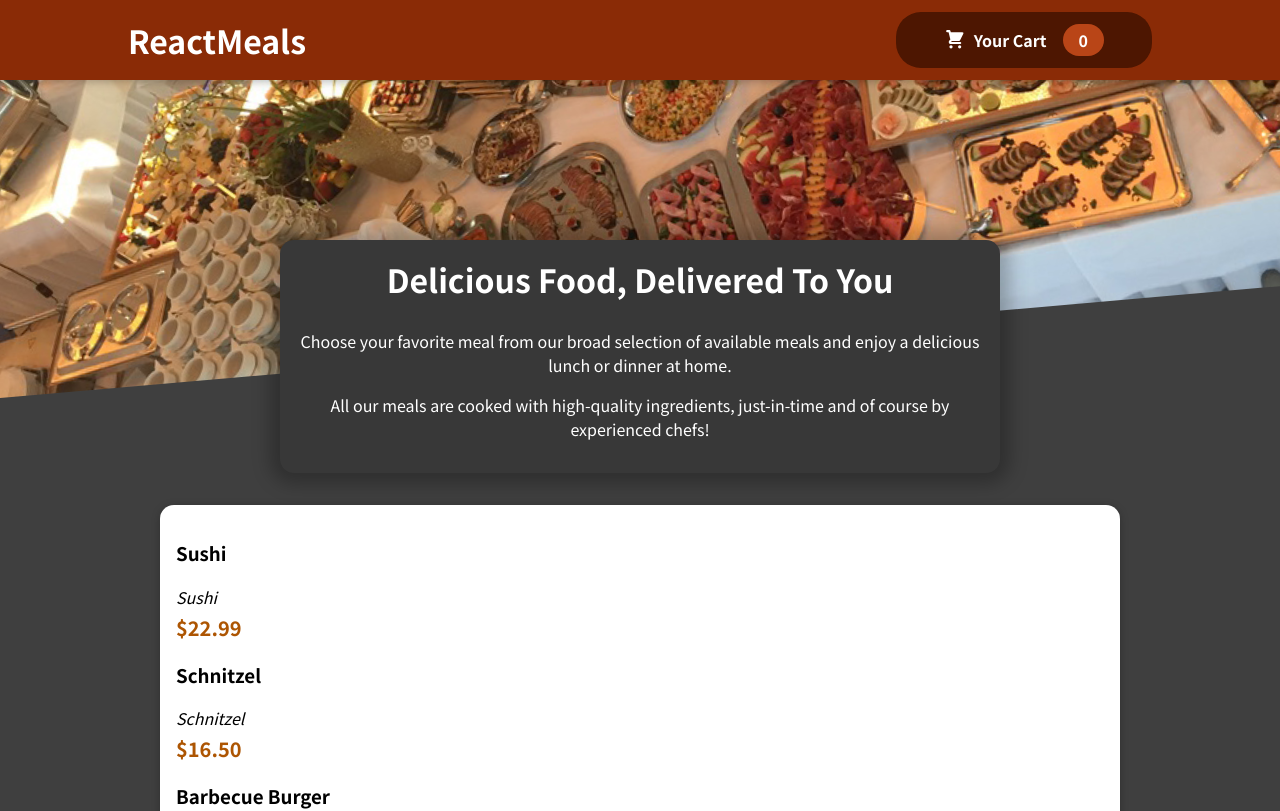
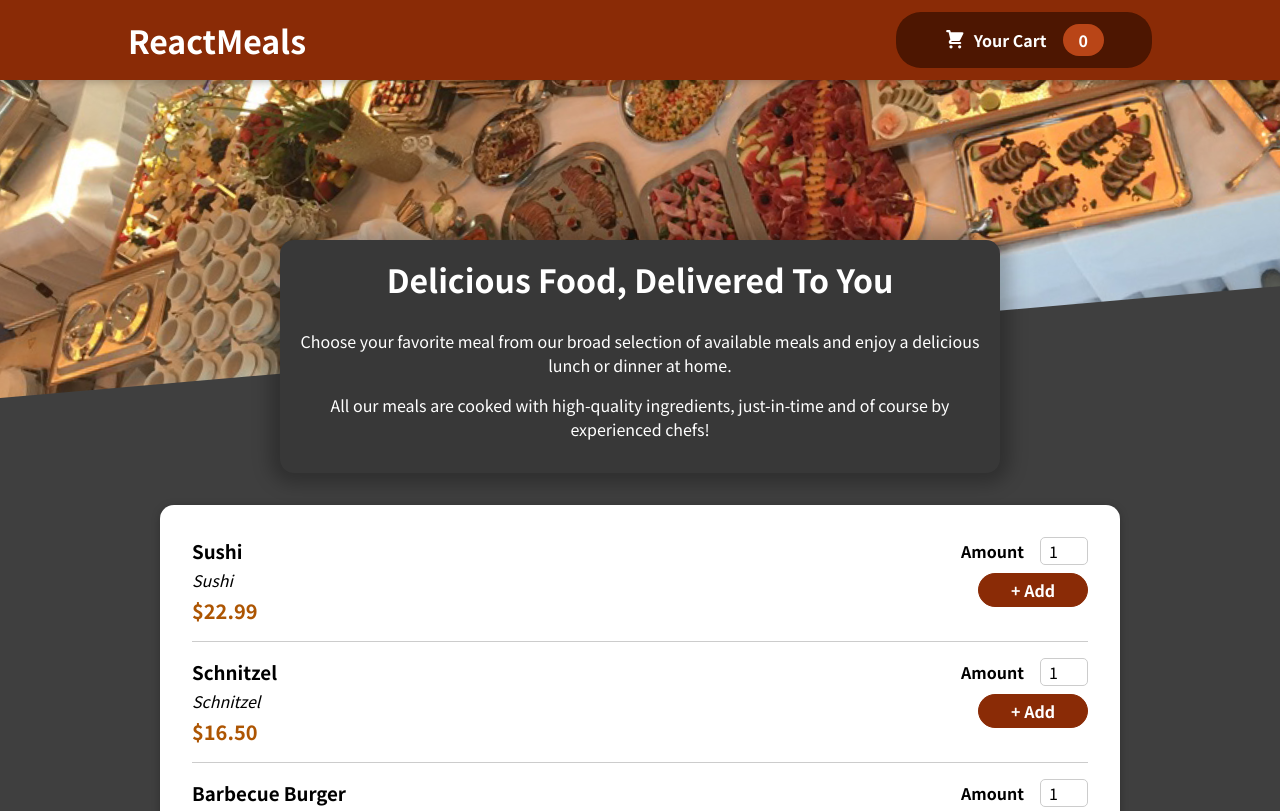
Before and after one commit to mauricio-hartmann/react-order-food, a React (Create React App) app: page / in a window 1280 px wide. Shown: the top 811 px of the page. Built offline with nearby package versions, Linux system fonts and the light colour scheme.

Commit message:
Melhorias no formulário de seleção de quantidade
- Criado componente genérico de input.
- MealItemForm passa a usar o componente genérico de input.
- Correção no nome da classe de CSS da seção que exibe os dados da refeição.

```diff
--- a/src/components/Meals/AvailableMeals.js
+++ b/src/components/Meals/AvailableMeals.js
@@ -34,6 +34,7 @@
   const mealsList = DUMMY_MEALS.map((meal) => (
     <MealItem
       key={meal.id}
+      id={meal.id}
       name={meal.name}
       description={meal.name}
       price={meal.price}
--- a/src/components/Meals/MealItem/MealItem.js
+++ b/src/components/Meals/MealItem/MealItem.js
@@ -1,3 +1,4 @@
+import { Fragment } from "react";
 import MealItemForm from "./MealItemForm";
 
 import classes from "./MealItem.module.css";
@@ -6,14 +7,14 @@
   const price = `$${props.price.toFixed(2)}`;
 
   return (
-    <li className={classes.Meal}>
+    <li className={classes.meal}>
       <div>
         <h3>{props.name}</h3>
         <div className={classes.description}>{props.description}</div>
         <div className={classes.price}>{price}</div>
       </div>
       <div>
-        <MealItemForm />
+        <MealItemForm id={props.id} />
       </div>
     </li>
   );
--- a/src/components/Meals/MealItem/MealItemForm.js
+++ b/src/components/Meals/MealItem/MealItemForm.js
@@ -1,5 +1,24 @@
-const MealItemForm = () => {
-    return (<></>);
-}
+import Input from "../../UI/Input";
+
+import classes from "./MealItemForm.module.css";
+
+const MealItemForm = (props) => {
+  return (
+    <form className={classes.form}>
+      <Input
+        label="Amount"
+        input={{
+          id: `amount_${props.id}`,
+          type: "number",
+          min: "1",
+          max: "5",
+          step: "1",
+          defaultValue: "1",
+        }}
+      />
+      <button>+ Add</button>
+    </form>
+  );
+};
 
 export default MealItemForm;
--- /dev/null
+++ b/src/components/Meals/MealItem/MealItemForm.module.css
@@ -0,0 +1,20 @@
+.form {
+  text-align: right;
+}
+
+.form button {
+  font: inherit;
+  cursor: pointer;
+  background-color: #8a2b06;
+  border: 1px solid #8a2b06;
+  color: white;
+  padding: 0.25rem 2rem;
+  border-radius: 20px;
+  font-weight: bold;
+}
+
+.form button:hover,
+.form button:active {
+  background-color: #641e03;
+  border-color: #641e03;
+}
--- /dev/null
+++ b/src/components/UI/Input.js
@@ -0,0 +1,12 @@
+import classes from "./Input.module.css";
+
+const Input = (props) => {
+  return (
+    <div className={classes.input}>
+      <label htmlFor={props.input.id}>{props.label}</label>
+      <input {...props.input} />
+    </div>
+  );
+};
+
+export default Input;
--- /dev/null
+++ b/src/components/UI/Input.module.css
@@ -0,0 +1,18 @@
+.input {
+  display: flex;
+  align-items: center;
+  margin-bottom: 0.5rem;
+}
+
+.input label {
+  font-weight: bold;
+  margin-right: 1rem;
+}
+
+.input input {
+  width: 3rem;
+  border-radius: 5px;
+  border: 1px solid #ccc;
+  font: inherit;
+  padding-left: 0.5rem;
+}
```
